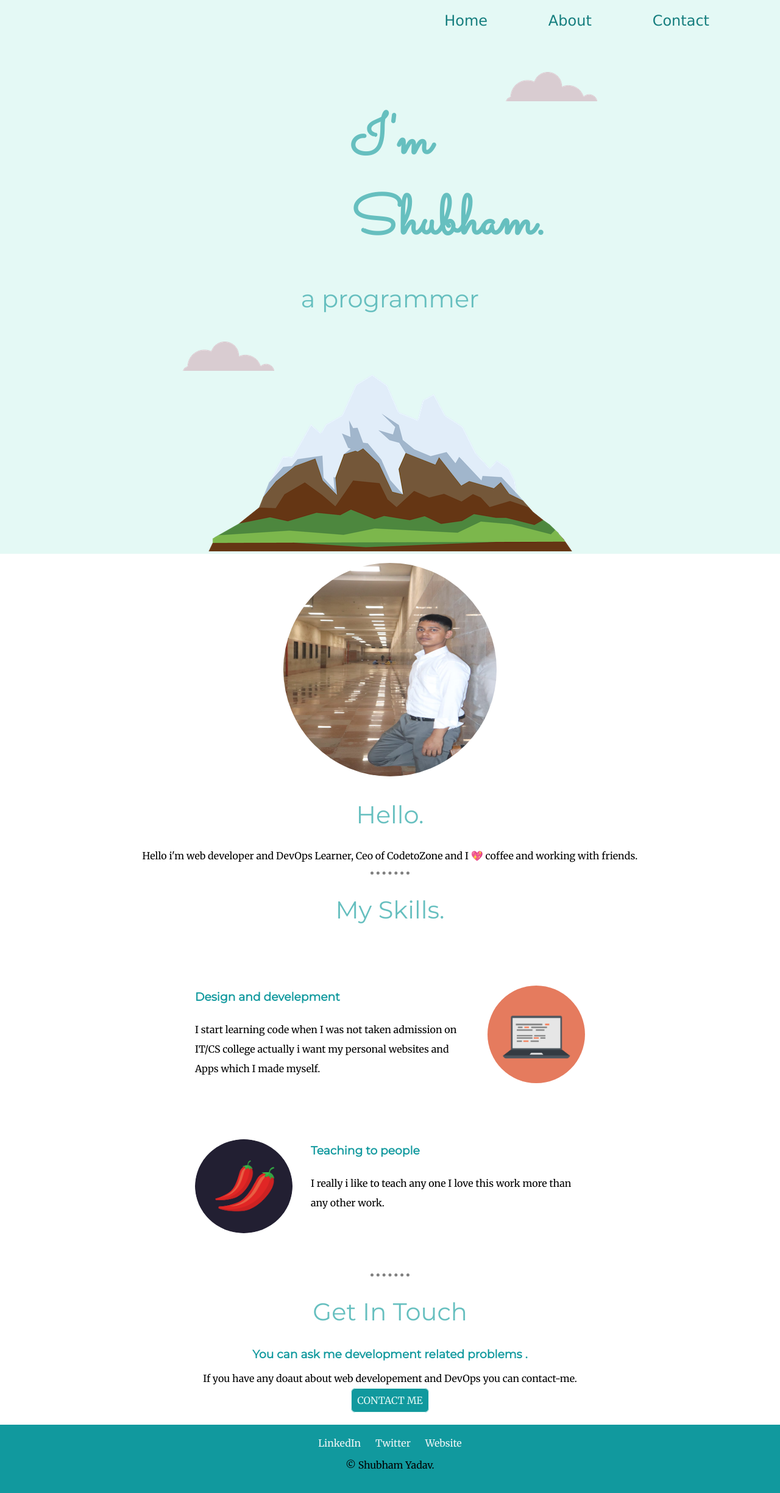
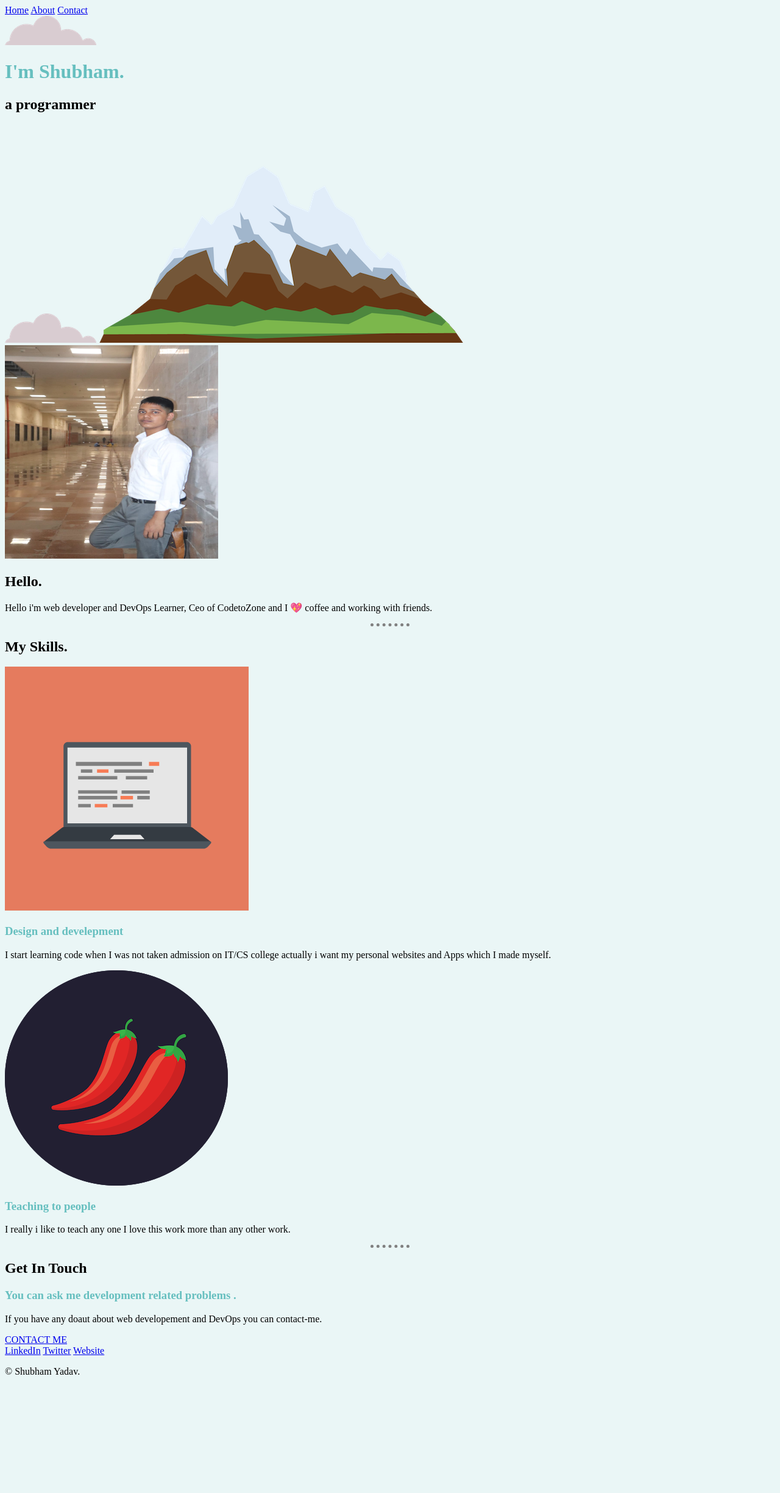
Before and after one commit to Masterpiece-105/personal-web, a plain HTML site: page Shubham Yadav.html in a window 1280 px wide. Shown: the whole page at 61% size. After the commit the page ends 2274 px from the top, so only its background shows below. Drawn offline with Linux system fonts and the light colour scheme.

Commit message:
my personal website

```diff
--- a/css/styles.css
+++ b/css/styles.css
@@ -1,137 +1,18 @@
-body{
-    margin:0;
-    text-align: center;
-    font-family:'Merriweather', serif;
-    /* font-size: 100%; */
+body {
+    background-color:#EAF6F6;
 }
 
-.navbar{
-    background-color: #E4F9F5;
-    text-align: right;
-    padding: 20px;
+hr {
+    border-style: none;
+    border-top-style: dotted;
+    width: 5%;
+    height: 0px;
+    border-color: gray;
+    border-width: 5px;
 }
-.nav-list a{
-    margin-right: 6rem;
-    text-decoration: none;
-    color: #157e7e;
-    font-family:Verdana, Geneva, Tahoma, sans-serif;
-    font-size: x-large;
+h3 {
+    color:#66BFBF;
 }
-.nav-list a:hover{
-    color: #66BFBF;
-    text-decoration: underline;
-    text-decoration-thickness: 5px;
+h1{
+    color:#66BFBF;
 }
-
-h1 {
-    font-size: 5.625em;
-    margin-top:0;
-    width: 10%;
-    margin: 0 auto 0 auto;
-    font-family: 'Sacramento', cursive;
-    color: #66BFBF;
-    /* line-height: px; */
-
-
-
-}
-h2 {
-    font-family: 'Montserrat', sans-serif;
-    font-size:2.5rem;
-    color: #66BFBF;
-    font-weight: normal;
-
-}
-h3{
-    font-family: 'Montserrat', sans-serif;
-    color: #11999E;
-}
-.first-container{
-    background-color: #E4F9F5;
-    position:relative;
-    padding-top:100px ;
-
-
-
-}
-.top-cloud{
-    position: absolute;
-    right:300px;
-    top: 50px;
-}
-
-.middel-container {
-
-}
-
-.profile img{
-    margin-top: 15px;
-    border-radius: 50%;
-
-
-}
-.skill-row{
-    width: 50%;
-    margin: 100px auto 100px auto;
-    text-align: left;
-    line-height: 2;
-}
-.skill-row img{
-    border-radius: 50%;
-    width: 25%;
-
-}
-.chilli-img{
-    float:left;
-    margin-right: 30px;
-}
-.comp-img{
-    float: right;
-    margin-left: 30px;
-}
-.contact-me{
-    margin-bottom:30px;
-}
-.btn{
-    text-decoration:none;
-    border: 1px solid;
-    border-radius: 7px ;
-    padding: 9px;
-    margin-top: 5px;
-    background-color: #11999E;
-    color: #E4F9F5;
-
-}
-
-.btn:hover{
-    background-color: #53a897;
-}
-.bottom-container a{
-    margin-top:10px;
-    margin: 10px;
-    /* color:#66BFBF; */
-    color: #f2f6f7;
-    text-decoration:none
-}
-.bottom-container a:hover{
-    color:black
-}
-
-.bottom-container{
-    background-color: #11999E;
-    padding: 20px;
-}
-.bottom-cloud{
-    position: absolute;
-    left: 300px;
-    bottom: 300px;
-}
-hr{
-    border: dotted gray;
-    height: 0;
-    border-style: none;
-    width: 5%;
-    border-top-style: dotted;
-    border-width: 5px;
-
-}
```
Also changed, not shown: contactus.html (added, +23 -0 lines), index.html (added, +161 -0 lines), img/shubham.jpg (added).
